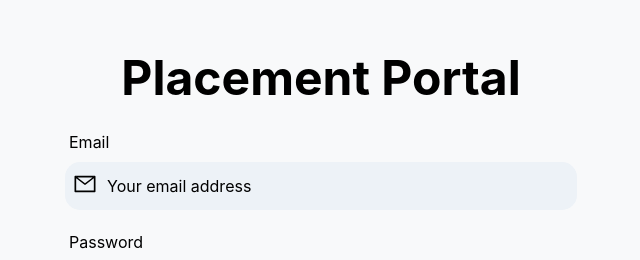
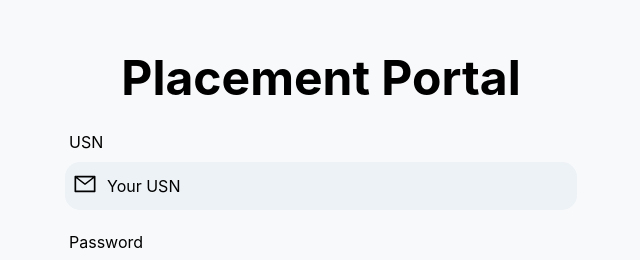
Before and after one commit to VarunSAthreya/placement-management, a Next.js app in the folder apps/web/: page /login in a window 1280 px wide. Shown: the part 188-448 px from the top of the page, without its empty margins (319-959 px from the left). Built offline with nearby package versions, Linux system fonts and the light colour scheme; no server answers.

Commit message:
Chanegd Email to USN

```diff
--- a/apps/web/pages/login.tsx
+++ b/apps/web/pages/login.tsx
@@ -16,22 +16,33 @@ import {
 import { useRouter } from 'next/router';
 import { useForm } from 'react-hook-form';
 import { AiFillLock, AiOutlineMail } from 'react-icons/ai';
+import { Loader } from '../components/Loader';
 import { useAuthMutation } from '../generated/graphql';
+
+type FormData = {
+    USN: string;
+    password: string;
+};
 
 const Login = () => {
     const {
         register,
         handleSubmit,
         formState: { errors },
-    } = useForm();
+    } = useForm<FormData>();
 
-    const [login] = useAuthMutation();
+    const [login, { loading }] = useAuthMutation();
     const router = useRouter();
 
-    const onSubmit = async (values: { email: string; password: string }) => {
-        const { email, password } = values;
+    const primaryBG = useColorModeValue('#f8f9fa', '#18191A');
+    const blackToWhite = useColorModeValue('black', 'white');
+    const whiteToBlack = useColorModeValue('white', 'black');
+    const buttonHover = useColorModeValue('#000000e0', '#e2e2e2');
+
+    const onSubmit = async (values: FormData) => {
+        const { USN, password } = values;
         login({
-            variables: { usn: email.toUpperCase(), password },
+            variables: { usn: USN.toUpperCase(), password },
         })
             .then(({ data }) => {
                 console.log({ data });
@@ -46,6 +57,8 @@ const Login = () => {
                 localStorage.clear();
             });
     };
+
+    if (loading) return <Loader />;
 
     return (
         <Flex position="relative" mb="40px">
@@ -67,13 +80,13 @@ const Login = () => {
                     justifyContent={'center'}
                     color="black"
                     borderRadius={8}
-                    bg={useColorModeValue('#f8f9fa', '#18191A')}
+                    bg={primaryBG}
                 >
                     <Heading
                         fontSize="48px"
                         mb="20px"
                         p={1}
-                        color={useColorModeValue('black', 'white')}
+                        color={blackToWhite}
                         textAlign={'center'}
                     >
                         Placement Portal
@@ -81,26 +94,22 @@ const Login = () => {
                     <form onSubmit={handleSubmit(onSubmit)}>
                         <Grid templateColumns="1fr">
                             <GridItem>
-                                <FormControl isInvalid={errors.email}>
+                                <FormControl
+                                    isInvalid={errors.USN !== undefined}
+                                >
                                     <FormLabel
                                         ms="4px"
                                         fontSize="md"
                                         fontWeight="normal"
-                                        color={useColorModeValue(
-                                            'black',
-                                            'white'
-                                        )}
+                                        color={blackToWhite}
                                     >
-                                        Email
+                                        USN
                                     </FormLabel>
                                     <InputGroup>
                                         <InputLeftElement pointerEvents="none">
                                             <Icon
                                                 as={AiOutlineMail}
-                                                color={useColorModeValue(
-                                                    'black',
-                                                    'white'
-                                                )}
+                                                color={blackToWhite}
                                                 w={6}
                                                 h={6}
                                                 mt={'3px'}
@@ -111,50 +120,35 @@ const Login = () => {
                                             borderRadius="15px"
                                             variant={'filled'}
                                             mb="4px"
-                                            focusBorderColor={useColorModeValue(
-                                                'black',
-                                                'white'
-                                            )}
+                                            focusBorderColor={blackToWhite}
                                             _placeholder={{
-                                                color: useColorModeValue(
-                                                    'black',
-                                                    'white'
-                                                ),
+                                                color: blackToWhite,
                                             }}
                                             fontSize="md"
-                                            color={useColorModeValue(
-                                                'black',
-                                                'white'
-                                            )}
+                                            color={blackToWhite}
                                             type="text"
-                                            placeholder="Your email address"
+                                            placeholder="Your USN"
                                             size="lg"
-                                            {...register('email', {
+                                            {...register('USN', {
                                                 required:
-                                                    'Please Enter Your Email Address',
-                                                // pattern: {
-                                                //     value: /^(([^<>()[\]\\.,;:\s@"]+(\.[^<>()[\]\\.,;:\s@"]+)*)|(".+"))@((\[[0-9]{1,3}\.[0-9]{1,3}\.[0-9]{1,3}\.[0-9]{1,3}])|(([a-zA-Z\-0-9]+\.)+[a-zA-Z]{2,}))$/,
-                                                //     message:
-                                                //         'Please Enter a Valid Email Address',
-                                                // },
+                                                    'Please Enter Your USN',
                                             })}
                                         />
                                     </InputGroup>
                                     <FormErrorMessage color="red">
-                                        {errors.email && errors.email.message}
+                                        {errors.USN && errors.USN.message}
                                     </FormErrorMessage>
                                 </FormControl>
                             </GridItem>
                             <GridItem mt={4}>
-                                <FormControl isInvalid={errors.password}>
+                                <FormControl
+                                    isInvalid={errors.password !== undefined}
+                                >
                                     <FormLabel
                                         ms="4px"
                                         fontSize="md"
                                         fontWeight="normal"
-                                        color={useColorModeValue(
-                                            'black',
-                                            'white'
-                                        )}
+                                        color={blackToWhite}
                                     >
                                         Password
                                     </FormLabel>
@@ -162,10 +156,7 @@ const Login = () => {
                                         <InputLeftElement pointerEvents="none">
                                             <Icon
                                                 as={AiFillLock}
-                                                color={useColorModeValue(
-                                                    'black',
-                                                    'white'
-                                                )}
+                                                color={blackToWhite}
                                                 w={6}
                                                 h={6}
                                                 mt={'3px'}
@@ -176,21 +167,12 @@ const Login = () => {
                                             variant={'filled'}
                                             mb="4px"
                                             fontSize="md"
-                                            focusBorderColor={useColorModeValue(
-                                                'black',
-                                                'white'
-                                            )}
-                                            color={useColorModeValue(
-                                                'black',
-                                                'white'
-                                            )}
+                                            focusBorderColor={blackToWhite}
+                                            color={blackToWhite}
                                             type="password"
                                             placeholder="Password"
                                             _placeholder={{
-                                                color: useColorModeValue(
-                                                    'black',
-                                                    'white'
-                                                ),
+                                                color: blackToWhite,
                                             }}
                                             size="lg"
                                             {...register('password', {
@@ -219,17 +201,14 @@ const Login = () => {
                                 <Button
                                     fontSize="10px"
                                     type="submit"
-                                    bg={useColorModeValue('black', 'white')}
+                                    bg={blackToWhite}
                                     w="100%"
                                     h="45"
                                     mb="20px"
-                                    color={useColorModeValue('white', 'black')}
+                                    color={whiteToBlack}
                                     mt="20px"
                                     _hover={{
-                                        bg: useColorModeValue(
-                                            '#000000e0',
-                                            '#e2e2e2'
-                                        ),
+                                        bg: buttonHover,
                                     }}
                                 >
                                     SIGN IN
```
